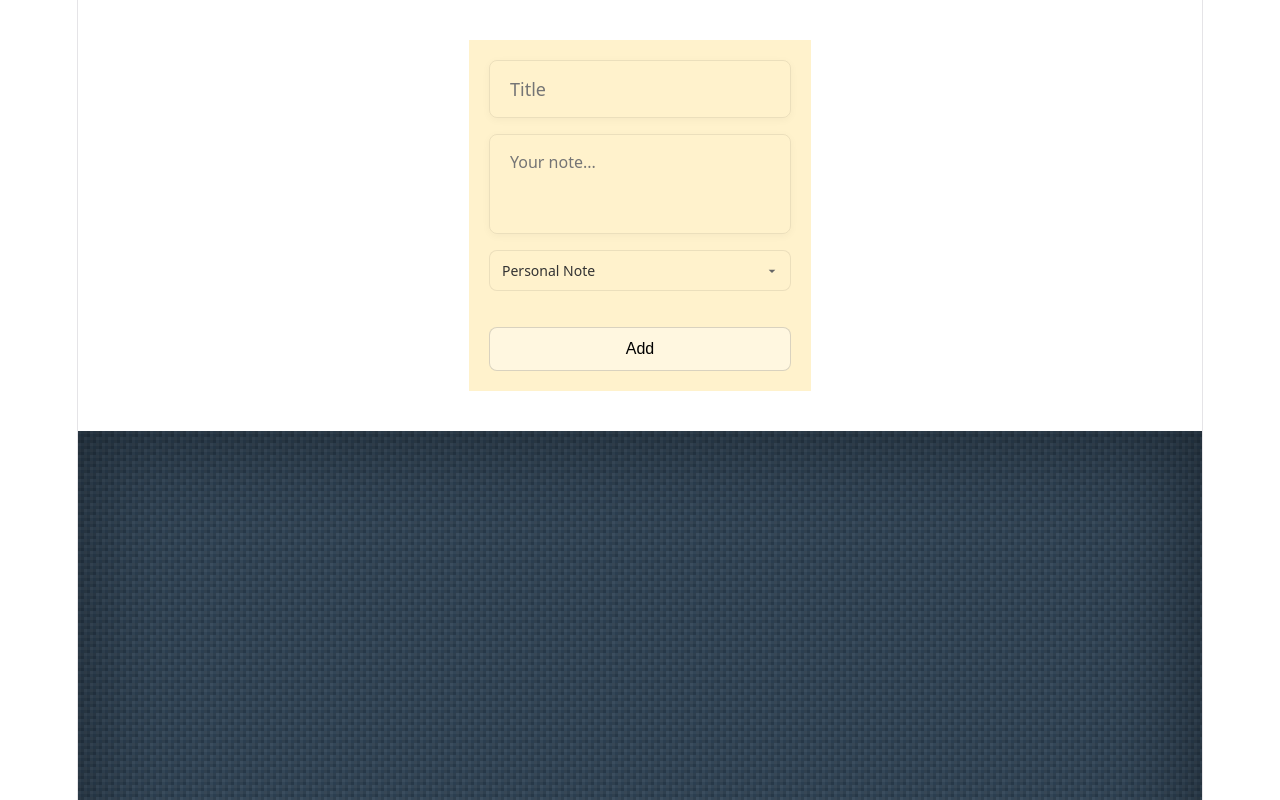
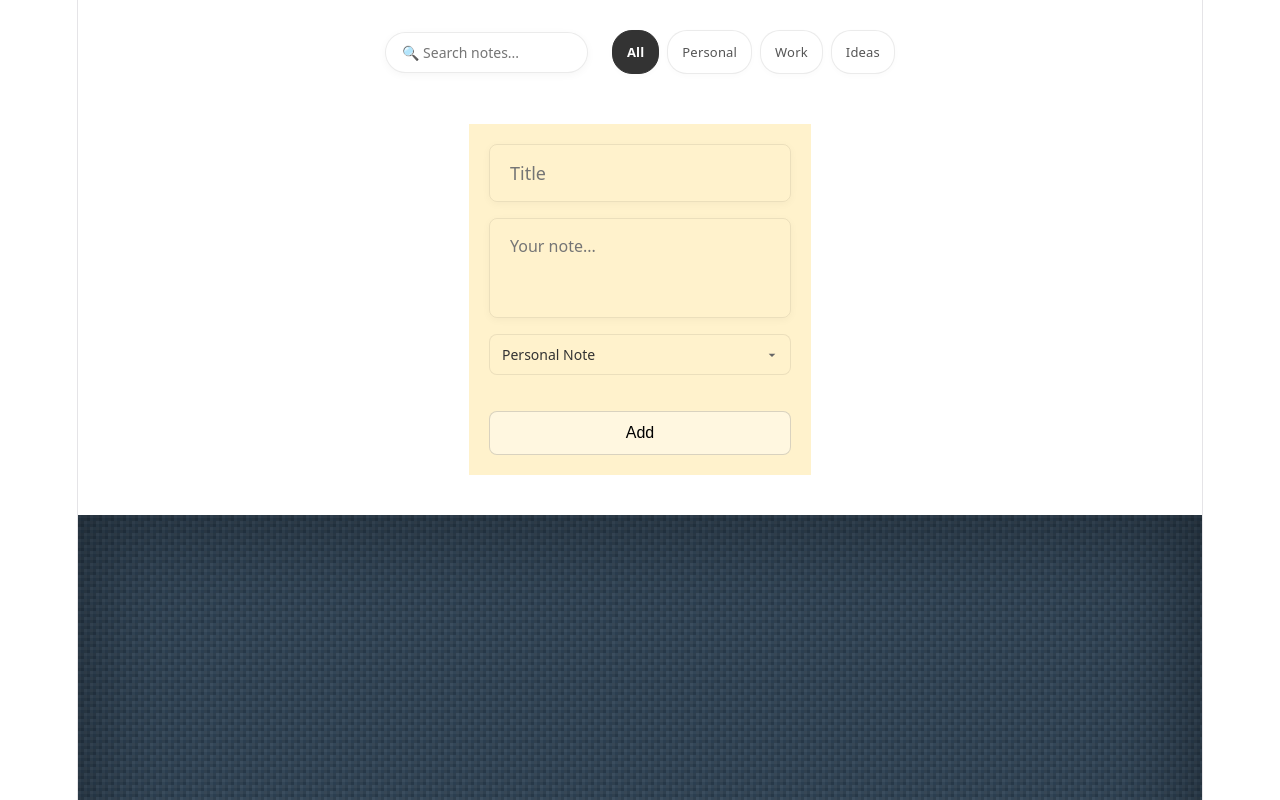
Before and after one commit to netanelwallach/TechTroop-FullStackMay2026-QuickNotes-Project, a React (Vite) app in the folder my-app/: page / in a window 1280 px wide. Shown: the top 800 px of the page. Built offline with nearby package versions, Linux system fonts and the light colour scheme.

Commit message:
Step 9 search filter plus design

```diff
--- a/my-app/src/App.jsx
+++ b/my-app/src/App.jsx
@@ -3,6 +3,7 @@ import NewNote from "./components/NewNote/NewNote";
 import NotesGrid from "./components/NotesGrid/NotesGrid";
 import NoteModal from "./components/NoteModal/NoteModal";
 import { categories } from "./constants/Categories";
+import FilterBar from "./components/FilterBar/FilterBar";
 
 function App() {
   const [notes, setNotes] = useState(() => {
@@ -10,6 +11,8 @@ function App() {
     return savedNotes ? JSON.parse(savedNotes) : [];
   });
   const [activeNote, setActiveNote] = useState(null);
+  const [searchText, setSearchText] = useState("");
+  const [filterCategory, setfilterCategory] = useState("");
 
   const handleAddNewNote = (newNoteTitle, newNoteText, newNoteCategory) => {
     const newNote = {
@@ -74,11 +77,48 @@ function App() {
     handleCloseNoteModal();
   };
 
+  const handleSearchText = (text) => {
+    setSearchText(text.toLowerCase());
+  };
+
+  const handleFilterCategory = (category) => {
+    setfilterCategory(category);
+  };
+
+  const searchNotes = () => {
+    let resultNotes = notes;
+    if (searchText !== "" && filterCategory !== "") {
+      resultNotes = notes.filter((n) => {
+        return (
+          (n.text.toLowerCase().includes(searchText.toLowerCase()) ||
+            n.title.toLowerCase().includes(searchText.toLowerCase())) &&
+          n.category === categories[filterCategory]
+        );
+      });
+    } else if (searchText !== "") {
+      resultNotes = notes.filter((n) => {
+        return (
+          n.text.toLowerCase().includes(searchText.toLowerCase()) ||
+          n.title.toLowerCase().includes(searchText.toLowerCase())
+        );
+      });
+    } else if (filterCategory !== "") {
+      resultNotes = notes.filter((n) => {
+        return n.category === categories[filterCategory];
+      });
+    }
+    return resultNotes;
+  };
+
   return (
     <>
+      <FilterBar
+        onSearchChange={handleSearchText}
+        onCategoryChange={handleFilterCategory}
+      />
       <NewNote onSubmit={handleAddNewNote} />
       <NotesGrid
-        Notes={notes}
+        Notes={searchNotes()}
         onDeleteNote={handleDeleteNote}
         onActiveNote={handleActiveNote}
       />
--- /dev/null
+++ b/my-app/src/components/FilterBar/FilterBar.jsx
@@ -0,0 +1,86 @@
+import styles from "./FilterBar.module.css";
+
+function FilterBar({ onSearchChange, onCategoryChange }) {
+  return (
+    <form
+      className={styles["filter-form"]}
+      onSubmit={(e) => e.preventDefault()}
+    >
+      <div className={styles["search-text-group"]}>
+        <input
+          type="search"
+          id="search-box"
+          name="q"
+          placeholder="🔍 Search notes..."
+          onChange={(e) => onSearchChange(e.target.value)}
+          className={styles["search-input"]}
+        />
+      </div>
+
+      <div className={styles["search-category-group"]}>
+        <input
+          type="radio"
+          name="category"
+          id="cat-all"
+          value=""
+          defaultChecked
+          onChange={(e) => onCategoryChange(e.target.value)}
+          className={styles["radio-input"]}
+        />
+        <label
+          htmlFor="cat-all"
+          className={`${styles["category-chip"]} all-chip`}
+        >
+          All
+        </label>
+
+        <input
+          type="radio"
+          name="category"
+          id="cat-personal"
+          value="personal"
+          onChange={(e) => onCategoryChange(e.target.value)}
+          className={styles["radio-input"]}
+        />
+        <label
+          htmlFor="cat-personal"
+          className={`${styles["category-chip"]} personal-chip`}
+        >
+          Personal
+        </label>
+
+        <input
+          type="radio"
+          name="category"
+          id="cat-work"
+          value="work"
+          onChange={(e) => onCategoryChange(e.target.value)}
+          className={styles["radio-input"]}
+        />
+        <label
+          htmlFor="cat-work"
+          className={`${styles["category-chip"]} work-chip`}
+        >
+          Work
+        </label>
+
+        <input
+          type="radio"
+          name="category"
+          id="cat-ideas"
+          value="ideas"
+          onChange={(e) => onCategoryChange(e.target.value)}
+          className={styles["radio-input"]}
+        />
+        <label
+          htmlFor="cat-ideas"
+          className={`${styles["category-chip"]} ideas-chip`}
+        >
+          Ideas
+        </label>
+      </div>
+    </form>
+  );
+}
+
+export default FilterBar;
--- /dev/null
+++ b/my-app/src/components/FilterBar/FilterBar.module.css
@@ -0,0 +1,101 @@
+.filter-form {
+  display: flex;
+  align-items: center;
+  justify-content: space-between;
+  gap: 24px;
+  max-width: 550px; /* תואם בדיוק לרוחב המקסימלי של ה-NewNote שלך */
+  margin: 30px auto 10px auto; /* מרכוז ומרווח נעים מהאלמנטים */
+  padding: 0 20px;
+  width: 100%;
+  box-sizing: border-box;
+}
+
+.search-text-group {
+  flex: 1; /* גורם לחיפוש למלא את כל השטח הפנוי משמאל */
+  display: flex;
+}
+
+.search-input {
+  width: 100%;
+  padding: 10px 16px;
+  border: 1px solid #00000014;
+  border-radius: 24px;
+  font-family: inherit;
+  font-size: 14px;
+  color: #333333;
+  outline: none; /* מסיר את מסגרת הפוקוס הדיפולטיבית והמכוערת של הדפדפן */
+  background-color: #ffffff;
+  box-shadow: 0 2px 8px #0000000a;
+  transition:
+    box-shadow 0.2s ease,
+    border-color 0.2s ease;
+}
+
+.search-input:focus {
+  border-color: #00000033;
+  box-shadow: 0 4px 12px #00000014;
+}
+
+.search-category-group {
+  display: flex;
+  gap: 8px;
+  align-items: center;
+}
+
+/* מעלימים את כפתור הרדיו הפיזי */
+.radio-input {
+  position: absolute;
+  opacity: 0;
+  width: 0;
+  height: 0;
+}
+
+/* עיצוב הלייבלים כצ'יפים מעוגלים */
+.category-chip {
+  display: inline-block;
+  padding: 8px 14px;
+  background-color: #ffffff;
+  border: 1px solid #00000014;
+  border-radius: 20px;
+  font-size: 13px;
+  font-weight: 500;
+  color: #555555;
+  cursor: pointer;
+  transition: all 0.2s ease;
+  user-select: none;
+  box-shadow: 0 2px 6px #00000005;
+}
+
+.category-chip:hover {
+  background-color: #fafafa;
+  border-color: #00000024;
+}
+
+/* מצבי בחירה דינמיים לפי קטגוריות הפתקים */
+.radio-input:checked + :global(.personal-chip) {
+  background-color: #fff2cc; /* צבע פסטל פרסונל */
+  border-color: #e6d3a0;
+  color: #333333;
+  font-weight: 600;
+}
+
+.radio-input:checked + :global(.work-chip) {
+  background-color: #d0e1fd; /* צבע פסטל וורק */
+  border-color: #b3ccf5;
+  color: #333333;
+  font-weight: 600;
+}
+
+.radio-input:checked + :global(.ideas-chip) {
+  background-color: #d1fae5; /* צבע פסטל איידיס */
+  border-color: #a7f3d0;
+  color: #333333;
+  font-weight: 600;
+}
+
+.radio-input:checked + :global(.all-chip) {
+  background-color: #333333; /* כפתור All כהה וקונטרסטי */
+  border-color: #333333;
+  color: #ffffff;
+  font-weight: 600;
+}
```
